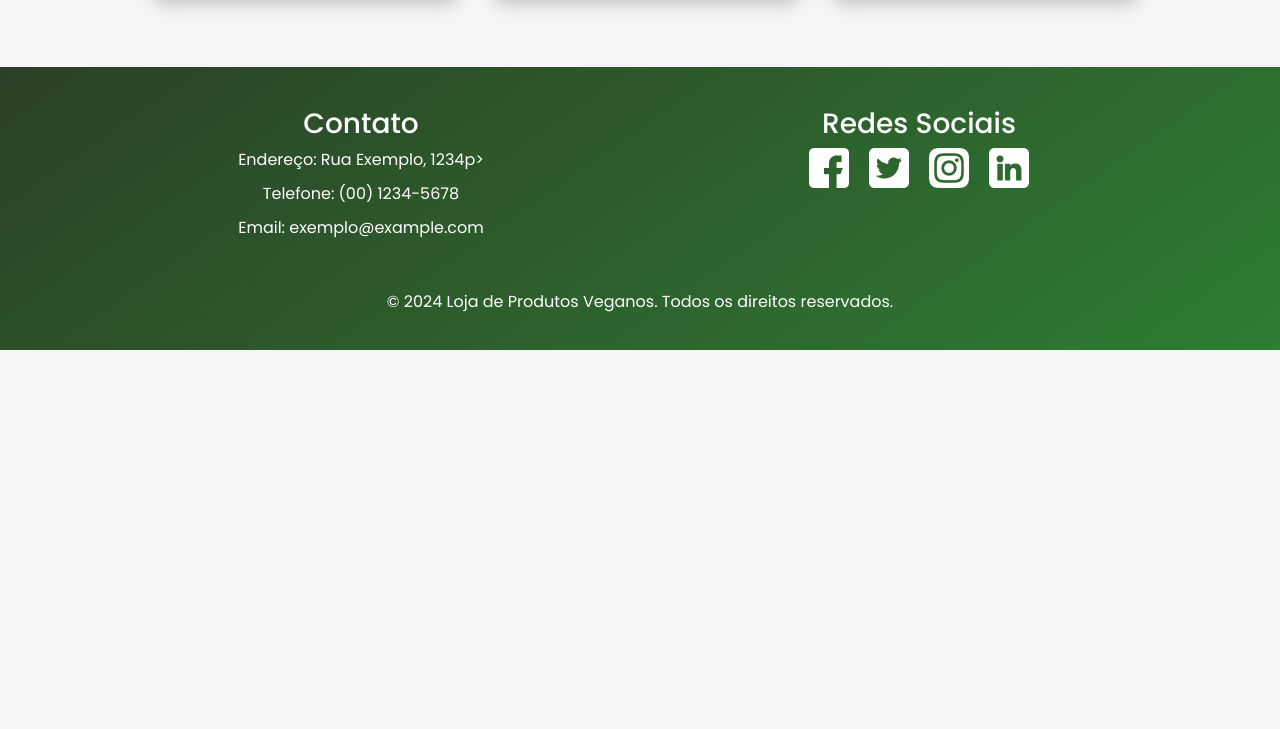
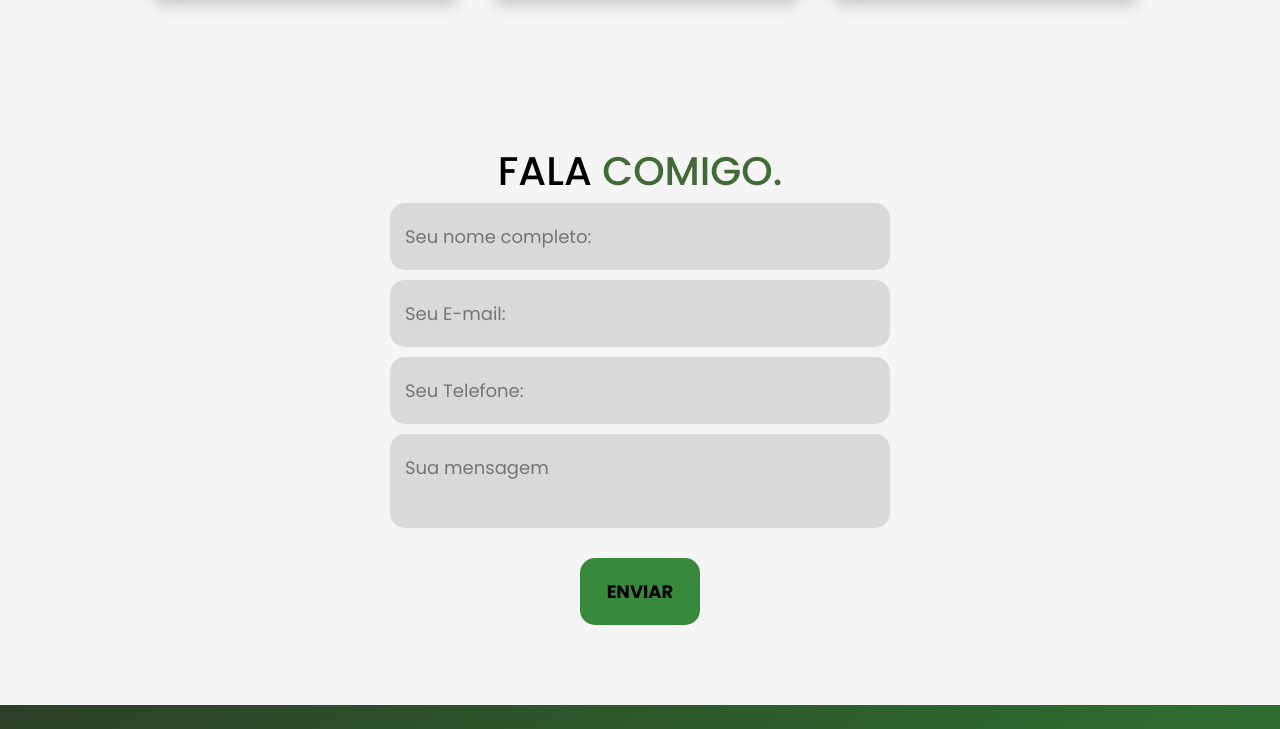
Before and after one commit to SilvaOrdep/greenfit, a plain HTML site: page docs/index.html in a window 1280 px wide. Shown: the part 2731-3460 px from the top of the page. Before the commit the page ends 3081 px from the top, so only its background shows below. Drawn offline with nearby package versions, Linux system fonts and the light colour scheme.

Commit message:
Construção da seção de formulario de contato

```diff
--- a/docs/index.html
+++ b/docs/index.html
@@ -166,9 +166,7 @@
             <h2>Queijo Vegano</h2>
             <div
               class="imagem-produto"
-              style="
-                background-image: url(./img-comidas/queijo-vegano.jpg);
-              "
+              style="background-image: url(./img-comidas/queijo-vegano.jpg)"
             ></div>
             <div class="preco">Preço: R$35.99</div>
             <button class="botao-comprar">Adicionar ao carrinho</button>
@@ -181,9 +179,7 @@
             <h2>Leite Vegetal</h2>
             <div
               class="imagem-produto"
-              style="
-                background-image: url(./img-comidas/leite-vegetal-3.jpg);
-              "
+              style="background-image: url(./img-comidas/leite-vegetal-3.jpg)"
             ></div>
             <div class="preco">Preço: R$8.99</div>
             <button class="botao-comprar">Adicionar ao carrinho</button>
@@ -196,9 +192,7 @@
             <h2>Pizza Vegana</h2>
             <div
               class="imagem-produto"
-              style="
-                background-image: url(./img-comidas/pizza\ vegana.jpg);
-              "
+              style="background-image: url(./img-comidas/pizza\ vegana.jpg)"
             ></div>
             <div class="preco">Preço: R$29.99</div>
             <button class="botao-comprar">Adicionar ao carrinho</button>
@@ -241,9 +235,7 @@
             <h2>Manteiga Vegana</h2>
             <div
               class="imagem-produto"
-              style="
-                background-image: url(./img-comidas/manteiga\ vegana.jpg);
-              "
+              style="background-image: url(./img-comidas/manteiga\ vegana.jpg)"
             ></div>
             <div class="preco">Preço: R$6.99</div>
             <button class="botao-comprar">Adicionar ao carrinho</button>
@@ -256,9 +248,7 @@
             <h2>Brownie Vegano</h2>
             <div
               class="imagem-produto"
-              style="
-                background-image: url(./img-comidas/Brownie-Vegano.webp);
-              "
+              style="background-image: url(./img-comidas/Brownie-Vegano.webp)"
             ></div>
             <div class="preco">Preço: R$12.99</div>
             <button class="botao-comprar">Adicionar ao carrinho</button>
@@ -285,9 +275,9 @@
           </div>
 
           <p>
-            Lorem ipsum dolor sit amet  adipisicing elit. Qui nisi
-            modi officiis suscipit quas nobis, nesciunt ea inventore consequatur
-            hic iure et aut animi optio, dolore facere?.
+            Lorem ipsum dolor sit amet adipisicing elit. Qui nisi modi officiis
+            suscipit quas nobis, nesciunt ea inventore consequatur hic iure et
+            aut animi optio, dolore facere?.
           </p>
         </div>
 
@@ -333,6 +323,20 @@
           </p>
         </div>
       </section>
+    </section>
+
+    <!--Formulario de contato-->
+    <section class="formulario">
+      <div class="interface">
+        <h2 class="titulo">FALA <span>COMIGO.</span></h2>
+        <form action="">
+          <input type="text" placeholder="Seu nome completo:" required />
+          <input type="email" placeholder="Seu E-mail:" required />
+          <input type="text" placeholder="Seu Telefone:" />
+          <textarea placeholder="Sua mensagem" required></textarea>
+          <div class="botao-enviar"><input type="submit" value="ENVIAR" /></div>
+        </form>
+      </div>
     </section>
 
     <!-- Rodapé -->
--- a/docs/style.css
+++ b/docs/style.css
@@ -8,7 +8,8 @@
   padding: 0;
   box-sizing: border-box;
 }
-html, body {
+html,
+body {
   height: 100%;
   margin: 0;
   display: flex;
@@ -350,7 +351,6 @@ footer {
 /* ava */
 
 .ava-main {
-
   margin-bottom: 10px;
 }
 
@@ -406,6 +406,61 @@ footer {
 .star {
   width: 20px;
 }
+/*formulario de contato*/
+section.formulario {
+  padding: 80px 4%;
+}
+form {
+  max-width: 500px;
+  margin: 0 auto;
+  display: flex;
+  flex-direction: column;
+  justify-content: center;
+  gap: 10px;
+}
+.titulo{
+ text-align: center;
+}
+.interface h2{
+  font-size: 40px;
+  color: #000000;
+}
+.interface h2 span{
+  color: #406a36;
+
+}
+
+form input,
+form textarea {
+  width: 100%;
+  background-color: #2f2f2f24;
+  outline: 0;
+  border: 0;
+  padding: 20px 15px;
+  border-radius: 15px;
+  color: #000;
+  font-size: 18px;
+}
+form textarea {
+  resize: none;
+  max-height: 200px;
+}
+form .botao-enviar {
+  margin-top: 20px;
+  text-align: center;
+}
+form .botao-enviar input {
+  width: 120px;
+  background-color: #37893b;
+  font-weight: 700;
+  cursor: pointer;
+  transition: 0.2s;
+
+}
+form .botao-enviar input:hover {
+  box-shadow: 0px 0px 8px #2e7d32;
+  transform: scale(1.05);
+}
 
 @media screen and (max-width: 1024px) {
   .btn-navbar {
@@ -457,7 +512,6 @@ footer {
 
   /*Espaçamento entre a section e footer*/
 
-
   /* Estilos para o catálogo */
   .produto {
     width: 50%;
```
Lines whose indentation alone changed are shown as unchanged.
